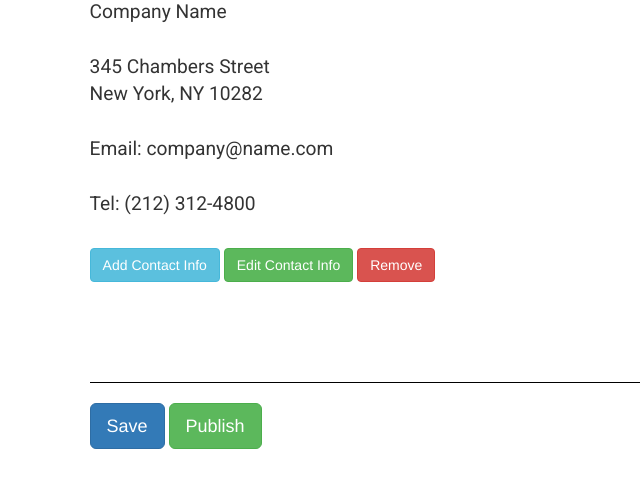
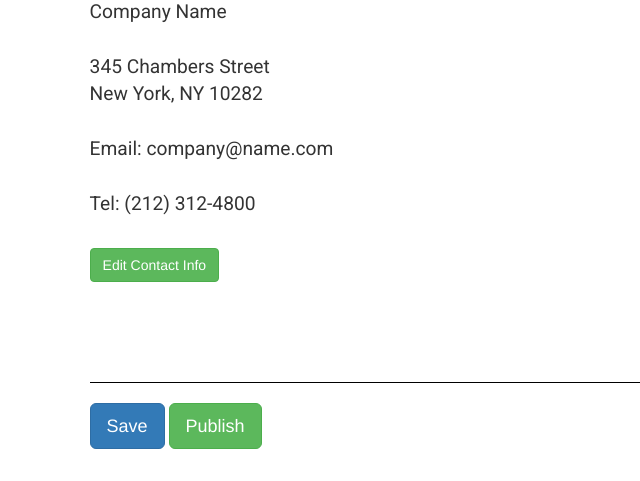
Before and after one commit to maxbert/reimagined-potato, a Flask app: template templates/template1/template1.html in a window 1280 px wide. Shown: the part 4236-4717 px from the top of the page, without its empty margins (0-640 px from the left). Run offline with Flask 2, Linux system fonts and the light colour scheme; the template is opened without the code that fills it, so the values that code supplies are empty; some libraries are stand-ins or nearby versions.

Commit message:
remove and move subapges

```diff
--- a/templates/template1/template1.html
+++ b/templates/template1/template1.html
@@ -243,8 +243,8 @@
 	<div class="spacer" style="margin-top:5rem;"></div>
 	<div class="sptitle">NEW SUBPAGE </div>
 	<div class="strip" style="display:inline;">
-	  <button style="margin-top: -2.5rem;" type="button" class="btn btn-success">Edit Subpage Name</button>
-	  <button style="margin-top: -2.5rem;" type="button" class="btn btn-danger">Remove</button>
+	  <button style="margin-top: -2.5rem;" type="button" class="btn btn-success editsec">Edit Subpage Name</button>
+	  <button style="margin-top: -2.5rem;" type="button" class="btn btn-danger rmsec">Remove</button>
 	</div>
 
 	<div>
@@ -271,8 +271,8 @@
       <hr>
       <div class="sptitle">ABOUT </div>
       <div class="strip" style="display: inline;">
-	<button style="margin-top: -2.5rem;" type="button" class="btn btn-success">Edit Subpage Name</button>
-	<button style="margin-top: -2.5rem;" type="button" class="btn btn-danger">Remove</button>
+	<button style="margin-top: -2.5rem;" type="button" class="btn btn-success editsec">Edit Subpage Name</button>
+	<button style="margin-top: -2.5rem;" type="button" class="btn btn-danger rmsec">Remove</button>
       </div>
       <div class="spacer" style="margin-top: 3rem;"></div>
       <div class="strip">
@@ -416,8 +416,8 @@
     <div class="subpage" id="contact">
       <div class="sptitle">CONTACT </div>
       <div class="strip" style="display:inline;">
-	<button style="margin-top: -2.5rem;" type="button" class="btn btn-success">Edit Subpage Name</button>
-	<button style="margin-top: -2.5rem;" type="button" class="btn btn-danger">Remove</button>
+	<button style="margin-top: -2.5rem;" type="button" class="btn btn-success editsec">Edit Subpage Name</button>
+	<button style="margin-top: -2.5rem;" type="button" class="btn btn-danger rmsec">Remove</button>
       </div>
       <br><br>
       <p class="contactinfo">
@@ -432,9 +432,7 @@
       </p>
       <div class="strip">
 	<br>
-	<button type="button" class="btn btn-info">Add Contact Info</button>
-	<button type="button" class="btn btn-success">Edit Contact Info</button>
-	<button type="button" class="btn btn-danger">Remove</button>
+	<button type="button" class="btn btn-success edcon">Edit Contact Info</button>
       </div>
     </div>
 
```
Also changed, not shown: static/js/edit.js (+52 -0 lines), data/database.db.
